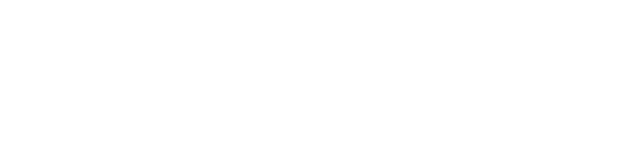
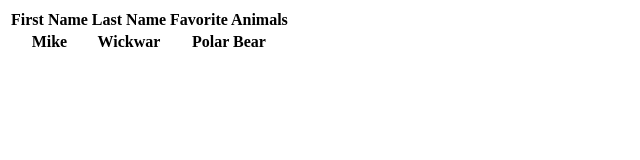
Before and after one commit to MikeWickwar/g18Lessons, a plain HTML site: page favorites.html in a window 1280 px wide. Shown: the whole page, without its empty margins (0-640 px from the left). Drawn offline with Linux system fonts and the light colour scheme.

Commit message:
Table added

```diff
--- a/favorites.html
+++ b/favorites.html
@@ -5,8 +5,18 @@
 <body>
   <table>
     <thead>
-
+      <tr>
+        <th>First Name</th>
+        <th>Last Name</th>
+        <th>Favorite Animals</th>
     </thead>
+    <tbody>
+      <tr>
+        <th>Mike</th>
+        <th>Wickwar</th>
+        <th>Polar Bear</th>
+      </tr>
+    </tbody>
   </table>
 
 </body>
```
